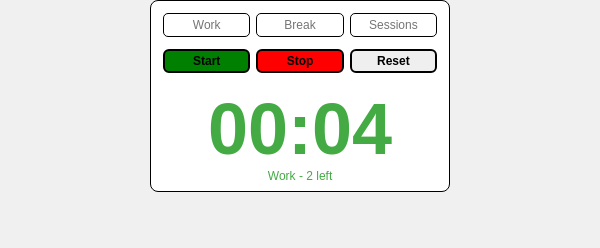
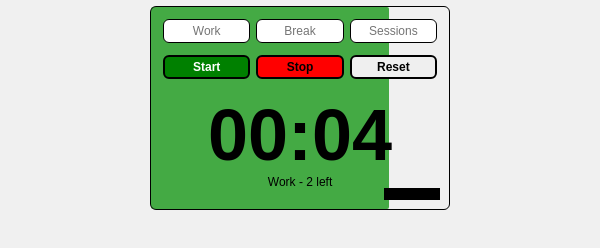
Before and after one commit to brunombatinica/eggTimer, an Electron app: page src/index.html in a window 600 px wide. Both pictures are taken after a click on the button "Start". Drawn offline with Linux system fonts and the light colour scheme.

Commit message:
both progress bar and background

```diff
--- a/src/index.html
+++ b/src/index.html
@@ -9,6 +9,9 @@
     <body> <!-- contains the content of the document - what will be displayed in the main browser window -->
         <!-- we apply a class so we can style it more easily in css -->
         <div class="timer-container"> <!-- div (short for division) element - used to group elements -->
+
+            <div class="timer-container__progress_background" id="progress-background"></div>
+
             <div class="timer-container__input">
                 <input class="timer-container__input-box" type="number" id="work" min="1" max="120" placeholder="Work"> <!-- input element - used to create an input field -->
                 <input class="timer-container__input-box" type="number" id="break" min="1" max="120" placeholder="Break">
@@ -24,7 +27,9 @@
             <div class="timer-container__display">
                 <div class="timer-container__display-time" id="timer-display">00:00</div>
                 <div class="timer-container__display-type" id="type-display"></div>
-
+                <div class="timer-container__display-progress-bar-container">
+                    <div class="timer-container__display-progress-bar" id="progress-bar"></div>
+                </div>
             </div>
         </div>
 
--- a/src/script.js
+++ b/src/script.js
@@ -5,20 +5,27 @@ document.addEventListener('DOMContentLoaded', function() {
     const resetButton = document.querySelector('#reset');
     const timerDisplay = document.querySelector('#timer-display');
     const typeDisplay = document.querySelector('#type-display');
+    const progressBar = document.querySelector('#progress-bar');
+    const progressBackground = document.querySelector('#progress-background');
 
     let eggTimerIntervalID; // variable to store the interval/timer reference
-    let isTimerRunning = false; // variable to store the timer status
+    let isTimerRunning = false; // variable to store the timer status - has timer been started
+    let isTimerPaused = false; // variable to store the timer status - is it currently paused
     let placeHolderWorkTime = 5; // variable to store the placeholder time
     let placeHolderBreakTime = 2; // variable to store the placeholder time
     let placeHolderSessions = 2; // variable to store the placeholder time
     let timeLeftInSeconds; // variable to store the time left in seconds
     let sessionsLeft;
     let sessionType = "Work";
+    let totalTime;
 
     //main function to start the timer
     function startButtonPressed() {
-        if (isTimerRunning) {  //if the timer is already running no need to read time left in seconds just "create the interval" - restart the timer
+        if (isTimerRunning && !isTimerPaused) {  //if the timer is already running no need to read time left in seconds just "create the interval" - restart the timer
             // do nothing - will call set interval later
+        } else if (isTimerRunning && isTimerPaused) { //if the timer is paused, resume it
+            isTimerPaused = false;
+            startTimer();
         } else { //if the timer is not running, read in how much timer to run for
             beep();
             isTimerRunning = true;
@@ -29,18 +36,24 @@ document.addEventListener('DOMContentLoaded', function() {
             sessions = parseInt(document.getElementById('sessions').value) || placeHolderSessions;
 
             //get the time input value
-            timeLeftInSeconds = workTime; //parse the input value as an integer, if it's not a number, set it to 20
+            timeLeftInSeconds = workTime;
+            totalTime = workTime;
             sessionsLeft = sessions;
+            sessionType = "Work";
+
+            //start the timer
+            startTimer();
         }
-        //start the timer
-        startTimer(timeLeftInSeconds, sessionsLeft, sessionType);
+
     }
 
-    function startTimer(timeLeftInSeconds, sessionsLeft, sessionType) {
+    function startTimer() {
+        //updateDisplay();
+
         //create an interval to update the display every second
         eggTimerIntervalID = setInterval(() => {  //setInterval is a built-in javascript function that takes a callback function and a delay in milliseconds
             //update the display
-            updateDisplay(timeLeftInSeconds, sessionsLeft, sessionType);
+            updateDisplay();
 
             //decrement the time left in seconds
             timeLeftInSeconds--;
@@ -55,13 +68,15 @@ document.addEventListener('DOMContentLoaded', function() {
                         endOfInterval();
                         sessionType = "Break";
                         timeLeftInSeconds = breakTime;
-                        startTimer(timeLeftInSeconds, sessionsLeft, sessionType);
+                        totalTime = breakTime;
+                        startTimer();
                     } else {
                         // no break time, start new work session
                         sessionsLeft--;
                         if (sessionsLeft > 0) {
                             timeLeftInSeconds = workTime;
-                            startTimer(timeLeftInSeconds, sessionsLeft, sessionType);
+                            totalTime = workTime;
+                            startTimer();
                         } else {
                             // no more sessions left, stop the timer
                             endOfSessions();
@@ -73,7 +88,8 @@ document.addEventListener('DOMContentLoaded', function() {
                         endOfInterval();
                         sessionType = "Work";
                         timeLeftInSeconds = workTime;
-                        startTimer(timeLeftInSeconds, sessionsLeft, sessionType);
+                        totalTime = workTime;
+                        startTimer();
                     } else {
                         // no more sessions left, stop the timer
                         endOfSessions();
@@ -83,10 +99,10 @@ document.addEventListener('DOMContentLoaded', function() {
         }, 1000); // 1000ms =  1s
     }
 
-    function updateDisplay(timeLeft, sessionsLeft, sessionType) {
+    function updateDisplay() {
         //calculate the minutes and seconds
-        const minutes = Math.floor(timeLeft / 60);
-        const seconds = timeLeft % 60;
+        const minutes = Math.floor(timeLeftInSeconds / 60);
+        const seconds = timeLeftInSeconds % 60;
 
         //format the minutes and seconds to ensure they are always 2 digits
         const formattedMinutes = minutes.toString().padStart(2, '0');
@@ -97,8 +113,18 @@ document.addEventListener('DOMContentLoaded', function() {
         typeDisplay.textContent = `${sessionType} - ${sessionsLeft} left`;
 
         //change the color of the display based on the session type
-        timerDisplay.style.color = sessionType === "Work" ? "#44aa44" : "#ff4444";
+        //timerDisplay.style.color = sessionType === "Work" ? "#ffffff" : "#000000";
+        timerDisplay.style.color = "#000000";
         typeDisplay.style.color = timerDisplay.style.color;
+
+        console.log(timeLeftInSeconds, totalTime);
+        //update the progress bar
+        progressBar.style.width = `${(timeLeftInSeconds / totalTime) * 100}%`;
+        progressBar.style.backgroundColor = sessionType === "Work" ? "#44aa44" : "#ff4444";
+
+        //update the progress background
+        progressBackground.style.width = `${(timeLeftInSeconds / totalTime) * 100}%`;
+        progressBackground.style.backgroundColor = sessionType === "Work" ? "#44aa44" : "#ff4444";
     }
 
     function beep() {
@@ -129,7 +155,9 @@ document.addEventListener('DOMContentLoaded', function() {
 
     async function endOfInterval(){
         await beep();
-        alert("")
+        // temporarily disable the transition for the progress bar
+        alert("");
+        progressBar.style.transition = "none"; // will be reset in the updateDisplay function
     }
 
     async function endOfSessions(){
@@ -146,6 +174,7 @@ document.addEventListener('DOMContentLoaded', function() {
     startButton.addEventListener('click', startButtonPressed);
 
     stopButton.addEventListener('click', () => {
+        isTimerPaused = true;
         clearInterval(eggTimerIntervalID); //cleart the interval = pause the timer but dont reset anything
     });
 
@@ -156,6 +185,9 @@ document.addEventListener('DOMContentLoaded', function() {
         timerDisplay.style.color = "#000000";
         typeDisplay.textContent = "";
         typeDisplay.style.color = "#000000";
+
+        progressBar.style.width = "100%";
+        progressBar.style.backgroundColor = "#000000";
     });
 
 
--- a/src/style.css
+++ b/src/style.css
@@ -34,11 +34,26 @@ body {
     background-color: #ffffff;
     width: clamp(200px, 50%, 500px);
     height: clamp(200px, 90%, 1000px);
-    margin: 0vw auto 0vw auto;
+    margin: 1vw auto 1vw auto;
     padding: 1vw;
-    border-radius: 8px;
+
+    background-color: rgb(255, 255, 255, 0);
+
     /* box-shadow: 0 2px 5px rgba(0, 0, 0, 0.2); */
-    border: 1px solid #000000;
+    border: 0.3vw solid #000000;
+    border-radius: 1vw;
+    position: relative; /* so the child elements can be positioned absolutely - and will be relative to this container */
+}
+
+#progress-background {
+    position: absolute;
+    top: 0;
+    left: 0;
+    width: 100%;
+    height: 100%;
+    z-index: -1;
+    border-radius: 2px; /* just to stop cropping out of edges */
+    background-color: #ffffff;
 }
 
 /* styling for input container */
@@ -53,7 +68,7 @@ body {
     height: 6vw;
 
     border: 0px solid #000000; /* adds a border to the input */
-    border-radius: 5px; /* adds a border radius to the input */
+    border-radius: 1vw; /* adds a border radius to the input */
 }
 
 .timer-container__input-box {
@@ -62,8 +77,8 @@ body {
     text-align: center;
     margin: 0.5vw;
 
-    border: 1px solid #000000;
-    border-radius: 5px;
+    border: 0.2vw solid #000000;
+    border-radius: 1vw;
 }
 
 .timer-container__input-box::-webkit-inner-spin-button {
@@ -82,7 +97,7 @@ body {
     height: 6vw;
 
     border: 0px solid #000000;
-    border-radius: 5px;
+    border-radius: 1vw;
 }
 
 /* styling for buttons*/
@@ -95,6 +110,7 @@ body {
 
     border: 2px solid #000000;
     border-radius: 1vw;
+    z-index: 2;
 }
 
 /* styling for buttons when hovered */
@@ -106,6 +122,7 @@ body {
 
 #start {
     background-color: green;
+    color: #ffffff;
 }
 
 #stop {
@@ -120,6 +137,7 @@ body {
     text-align: center;
     width: 100%;
     padding: 0.5vw;
+    z-index: 2;
 }
 
 /* The time display in large font */
@@ -135,3 +153,16 @@ body {
     min-height: 2vw;
     line-height: 2vw;
 }
+
+.timer-container__display-progress-bar-container {
+    width: 100%;
+    height: 2vw;
+    background-color: #000000;
+}
+
+.timer-container__display-progress-bar {
+    width: 100%;
+    height: 100%;
+    background-color: #888888;
+    /* transition: width 1s linear;  */ /* transition for the progress bar - timing is kinda tricky so ignore for now*/
+}
```
